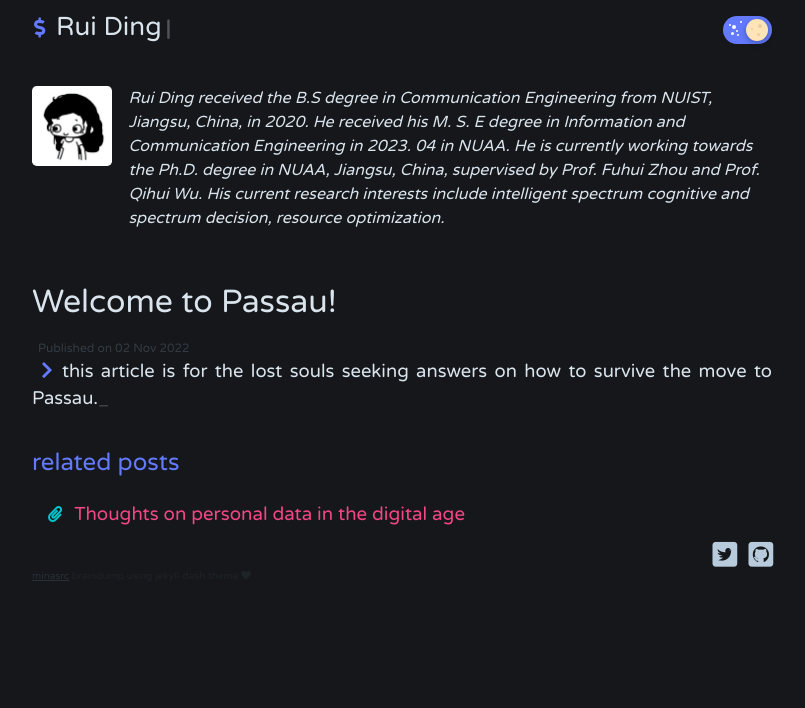
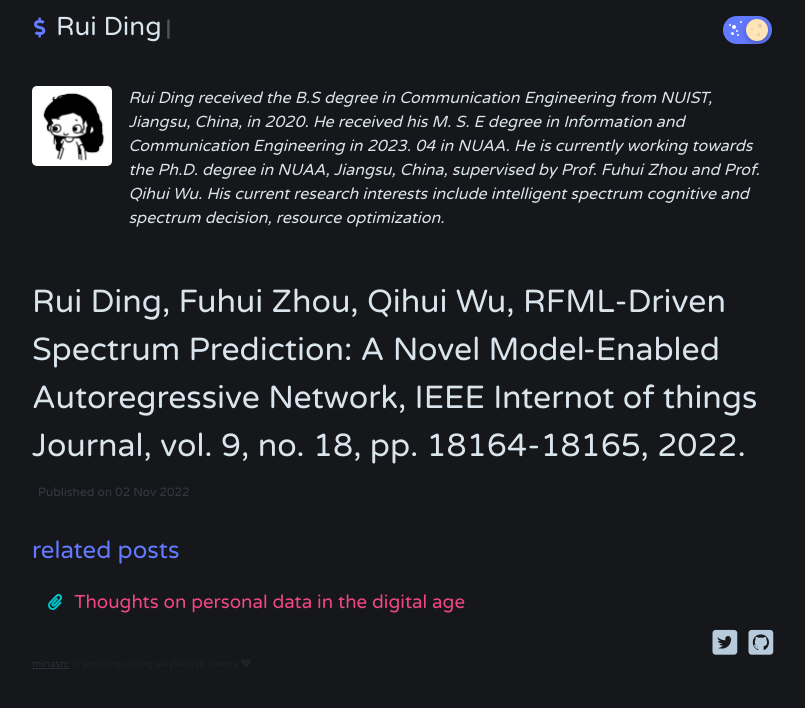
Before and after one commit to dingrui34/dingrui35.github.io, a Jekyll site: the page built from _posts/2022-11-02-welcome-to-passau.md, in a window 1280 px wide. Shown: the top 708 px of the page, without its empty margins (238-1043 px from the left). Built offline with Jekyll 4.4.1, drawn with Linux system fonts in a browser that asks for light colours; nearby versions of some CDN libraries.

Commit message:
Update 2022-11-02-welcome-to-passau.md

```diff
--- a/_posts/2022-11-02-welcome-to-passau.md
+++ b/_posts/2022-11-02-welcome-to-passau.md
@@ -1,6 +1,6 @@
 ---
 layout: post
-title:  "Welcome to Passau!"
-description: this article is for the lost souls seeking answers on how to survive the move to Passau.
-tags: passau germany guide
+title:  "Rui Ding, Fuhui Zhou, Qihui Wu, RFML-Driven Spectrum Prediction: A Novel Model-Enabled Autoregressive Network, IEEE Internot of things Journal, vol. 9, no. 18, pp. 18164-18165, 2022."
+description:
+tags:
 ---
```
